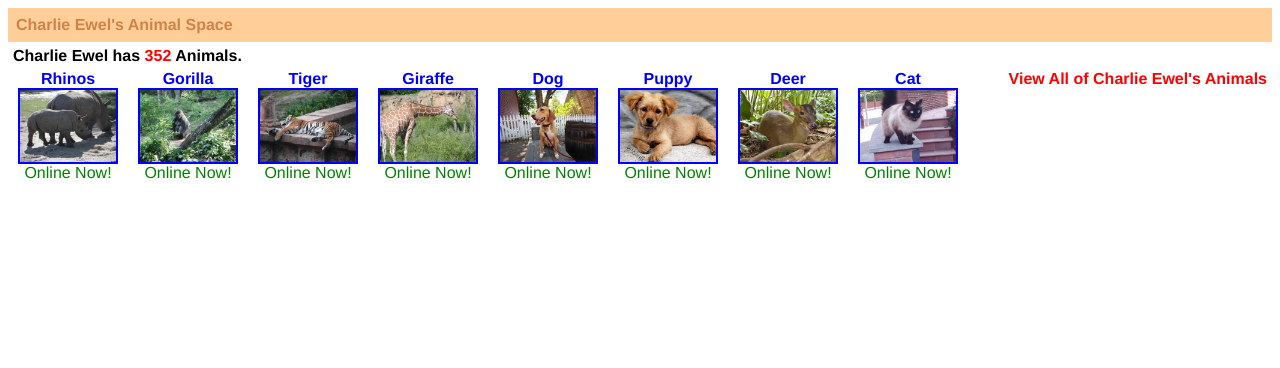
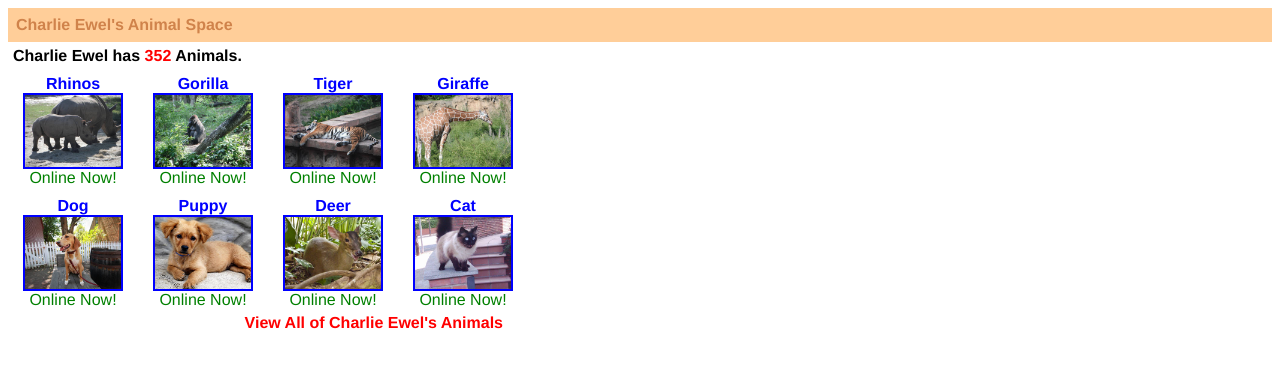
Before and after one commit to CharlesEwel/top8, a plain HTML site: page index.html in a window 1280 px wide. Drawn offline with Linux system fonts and the light colour scheme.

Commit message:
use fix widths to stop things from floating at high screen widths

```diff
--- a/css/styles.css
+++ b/css/styles.css
@@ -25,11 +25,13 @@ body {
 
 p {
   margin: 5px;
+  float: none;
 }
 
 .animal{
   width: 120px;
   float: left;
+  margin:5px;
 }
 
 img {
@@ -39,10 +41,17 @@ img {
   margin-right: auto;
   display: block;
 }
+.footer{
+  display: block;
+  float: none;
+  width: 500px;
+}
 
 .row-animals {
   display: block;
   float: none;
+  clear: right;
+  width: 600px;
 }
 
 .animal p {
--- a/index.html
+++ b/index.html
@@ -52,6 +52,8 @@
         <p>Online Now!</p>
       </div>
     </div>
-    <p class="red">View All of Charlie Ewel's Animals</p>
+    <div class="footer">
+      <p class="red">View All of Charlie Ewel's Animals</p>
+    </div>
   </body>
 </html>
```
